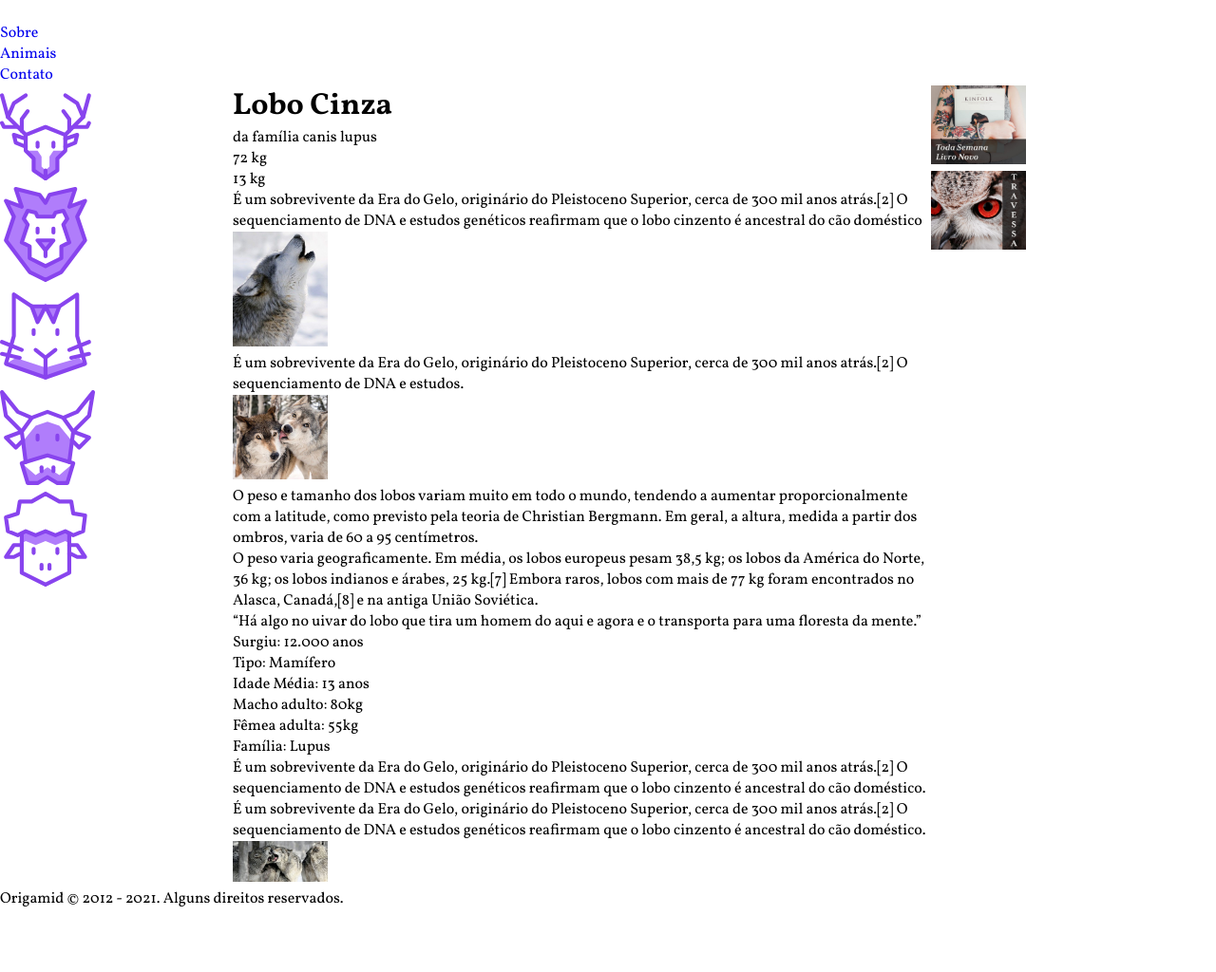
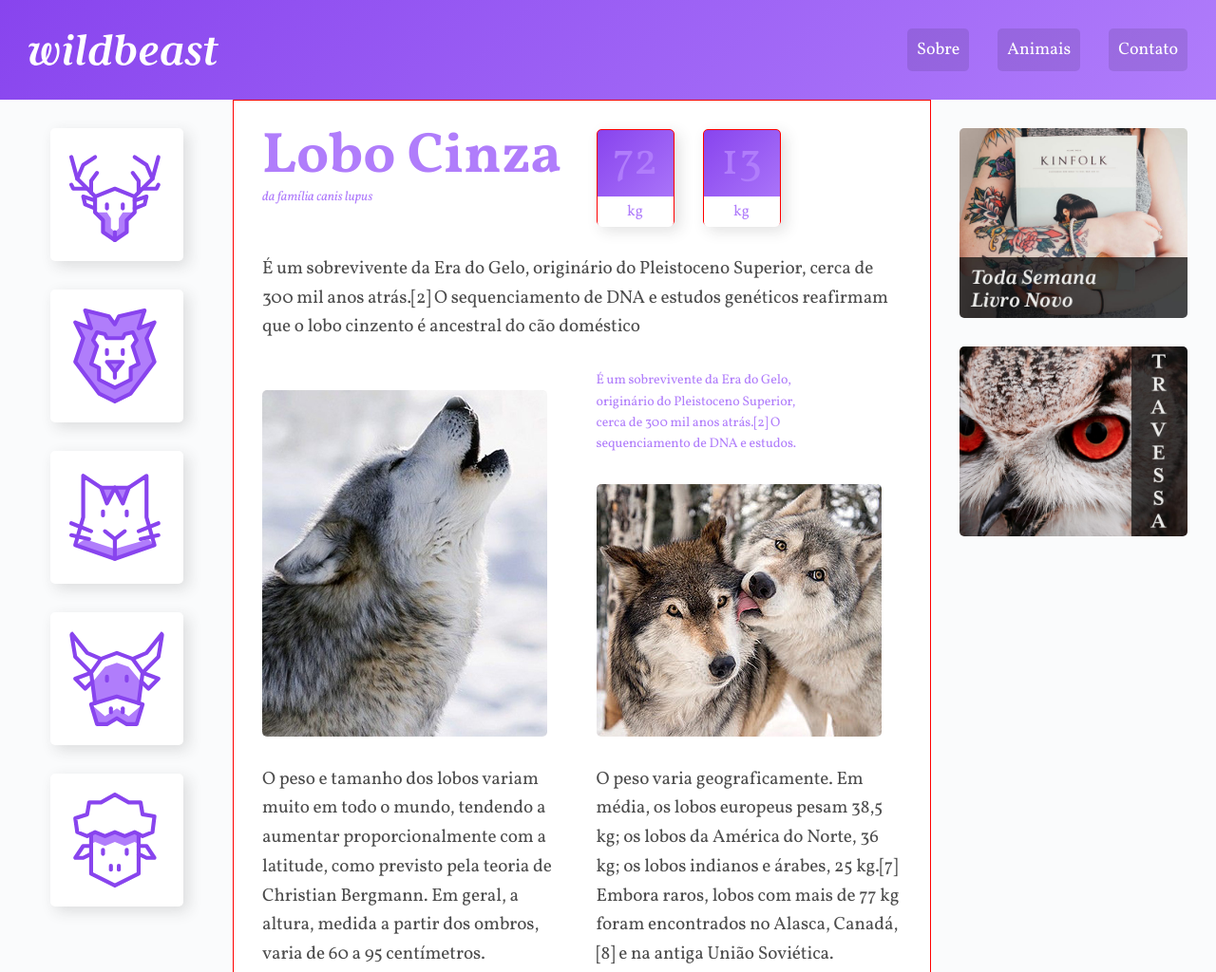
Before and after one commit to Grazinascito/Estudando-Grid, a plain HTML site: page index.html in a window 1280 px wide. Shown: the top 1024 px of the page at 95% size. Before the commit the page ends 958 px from the top, so only its background shows below. Drawn offline with Linux system fonts and the light colour scheme.

Commit message:
final steps

```diff
--- a/index.html
+++ b/index.html
@@ -36,7 +36,7 @@
 
         <main class="content-main">
 
-            <div class="tittle">
+            <div class="title">
                 <h1>Lobo Cinza</h1>
                 <span>da família canis lupus</span>
             </div>
@@ -53,20 +53,20 @@
                 </div>
             </div>
 
-                <p>
+                <p class="col-wide">
                     É um sobrevivente da Era do Gelo, originário do Pleistoceno Superior, cerca de 300 mil anos atrás.[2] O sequenciamento de DNA e estudos genéticos reafirmam que o lobo cinzento é ancestral do cão doméstico
                 </p>
 
-            <img src="./img/wolf1.jpg" alt="wolf one">
-            <p>É um sobrevivente da Era do Gelo, originário do Pleistoceno Superior, cerca de 300 mil anos atrás.[2] O sequenciamento de DNA e estudos.</p>
+            <img class="imagem-1" src="./img/wolf1.jpg" alt="wolf one">
+            <p class="Spotlight">É um sobrevivente da Era do Gelo, originário do Pleistoceno Superior, cerca de 300 mil anos atrás.[2] O sequenciamento de DNA e estudos.</p>
 
-            <img src="./img/wolf2.jpg" alt="">
+            <img class="imagem-2" src="./img/wolf2.jpg" alt="">
             <p>O peso e tamanho dos lobos variam muito em todo o mundo, tendendo a aumentar proporcionalmente com a latitude, como previsto pela teoria de Christian Bergmann. Em geral, a altura, medida a partir dos ombros, varia de 60 a 95 centímetros.</p>
 
             <p>O peso varia geograficamente. Em média, os lobos europeus pesam 38,5 kg; os lobos da América do Norte, 36 kg; os lobos indianos e árabes, 25 kg.[7] Embora raros, lobos com mais de 77 kg foram encontrados no Alasca, Canadá,[8] e na antiga União Soviética.</p>
 
 
-            <blockquote class="quote">
+            <blockquote class="quote col-wide">
                <p> “Há algo no uivar do lobo que tira um homem do aqui e agora e o transporta para uma floresta da mente.” </p>
             </blockquote>
 
@@ -85,7 +85,7 @@
                 <p>É um sobrevivente da Era do Gelo, originário do Pleistoceno Superior, cerca de 300 mil anos atrás.[2] O sequenciamento de DNA e estudos genéticos reafirmam que o lobo cinzento é ancestral do cão doméstico.</p>
             </div>
 
-            <img src="./img/wolf3.jpg" alt="">
+            <img class="col-wide"src="./img/wolf3.jpg" alt="">
 
         </main>
 
--- a/style.css
+++ b/style.css
@@ -16,7 +16,9 @@ a{
 }
 
 img{
-    max-width: 100px;
+    max-width: 100%;
+    display: block;
+    border-radius: 5px;
 }
 
 /* grid geral */
@@ -31,23 +33,225 @@ img{
  ;
 }
 
+/* HEADER */
+
 .header{
     grid-area: header;
+    background: linear-gradient(135deg,#8844ee, #B07DFB);
+    padding: 30px;
+    display: grid;
+    grid-template-columns: 1fr auto;
+    align-items: center;
+
 }
+
+.logo{
+    max-width: 200px;
+}
+
+.header nav ul{
+    display: flex;
+    flex-wrap: wrap;
+
+}
+
+.header nav a{
+    display: block;
+    padding: 10px;
+    color: white;
+    font-size: 1.125em;
+    background: rgba(0,0,0, .1);
+    border-radius: 5px;
+    transition: 0.2s;
+
+}
+
+.header nav a:hover{
+    background: rgba(0,0,0, .5);
+}
+
+.header li + li{
+    /* O li + li significa que o margin não vai ser aplicado no primeiro li, ele só irá aplicar  o margin do primeiro em diante*/
+    margin-left: 30px;
+}
+
+/* SIDENAV */
 
 .sidenav{
     grid-area: sidenav;
+    background: #fafbfc;
+    padding: 30px;
 }
 
+.sidenav li a{
+    display: block;
+    min-width: 60px;
+    max-width: 100px;
+    margin: 0 auto 30px auto;
+    background: white;
+    padding: 20px;
+    border-radius: 5px;
+    box-shadow: 5px 5px 15px 0px rgba(44,44,44,0.15);
+    transition: .1s ease-out;
+}
+
+.sidenav li a:hover{
+    background: #B07DFB;
+
+}
+/* CONTENT */
 .content-main{
 
- grid-area: contentmain;
+     grid-area: contentmain;
+     max-width: 900px;
+     margin: 0 auto;
+     border: solid red 1px;
+     padding: 30px;
+     display: grid;
+     grid-template-columns: 1fr 1fr;
+     gap: 30px;
 }
 
+
+.col-wide{
+    grid-column: 1/-1;
+}
+
+.imagem-1{
+    grid-row: span 2;
+    align-self: end;
+}
+ /* .item-2{
+    align-self: end;
+} */
+
+/* GENERAL STYLE */
+
+p{
+    font-size: 1.2em;
+    line-height: 1.6;
+    letter-spacing: -0.005em;
+    color: rgba(0,0,0,.7);
+}
+
+.information p + p{
+    margin-top: 30px;
+}
+
+/* TITLE */
+
+.title{
+    color: #B07DFB;
+}
+
+.title h1{
+    font-size: 3.75em;
+    line-height: 1;
+    font-weight: 700;
+}
+
+.title span{
+    font-size: 0.87em;
+    font-style: italic;
+}
+
+/* technical-features */
+
+.technical-features{
+    display: flex;
+    align-items: flex-start;
+}
+
+.technical-features span{
+    display: block;
+    color: #B07DFB;
+}
+
+.technical-features > div {
+    width: 80px;
+    border: red solid 1px;
+    text-align: center;
+    background: linear-gradient(135deg, #8844ee, #B07DFB);
+    border-radius: 5px;
+    box-shadow: 5px 5px 15px 0px rgba(44,44,44,0.15);
+    position: relative;
+}
+
+.technical-features > div:first-child{
+    margin-right: 30px;
+}
+
+.number{
+
+    font-size: 3em;
+    line-height: 1;
+    margin: 10px auto;
+}
+
+.label{
+    background: white;
+    border-radius: 0 0 5px 5px;
+    padding: 5px 0;
+    position: relative;
+    top: 2px;
+
+}
+
+.Spotlight{
+    font-size: 0.875em;
+    color: #B07DFB;
+    max-width: 16em;
+}
+
+.quote, .atributes{
+    align-self: end;
+    padding: 30px;
+    border-radius: 5px;
+    box-shadow: 5px 5px 15px 0px rgba(44,44,44,0.15);
+    background:linear-gradient(135deg, #8844ee, #B07DFB);
+
+}
+
+.quote p{
+    font-size: 1.5em;
+    font-style: italic;
+    text-align: center;
+    color: white;
+    max-width: 500px;
+    margin: 0 auto;
+}
+
+.atributes li{
+    color: white;
+    font-family: Courier, monospace;
+    font-size: 1.125em;
+    padding: 15px;
+
+}
+
+.atributes li + li{
+    border-top: 2px solid #B07DFB;
+}
+
+
+/* ANUNCIOS */
 .anouncement{
     grid-area: anouncement;
+    background: #fafbfc;
+    display: grid;
+    align-content: start;
+    padding: 30px;
+    grid-gap: 30px;
+}
+/* FOOTER */
+.footer{
+    grid-area: footer;
+
+    background: linear-gradient(135deg,#8844ee, #B07DFB);
 }
 
-.footer{
-    grid-area: footer;
+.footer p{
+    color: white;
+    text-align: center;
+    padding: 30px;
 }
```
